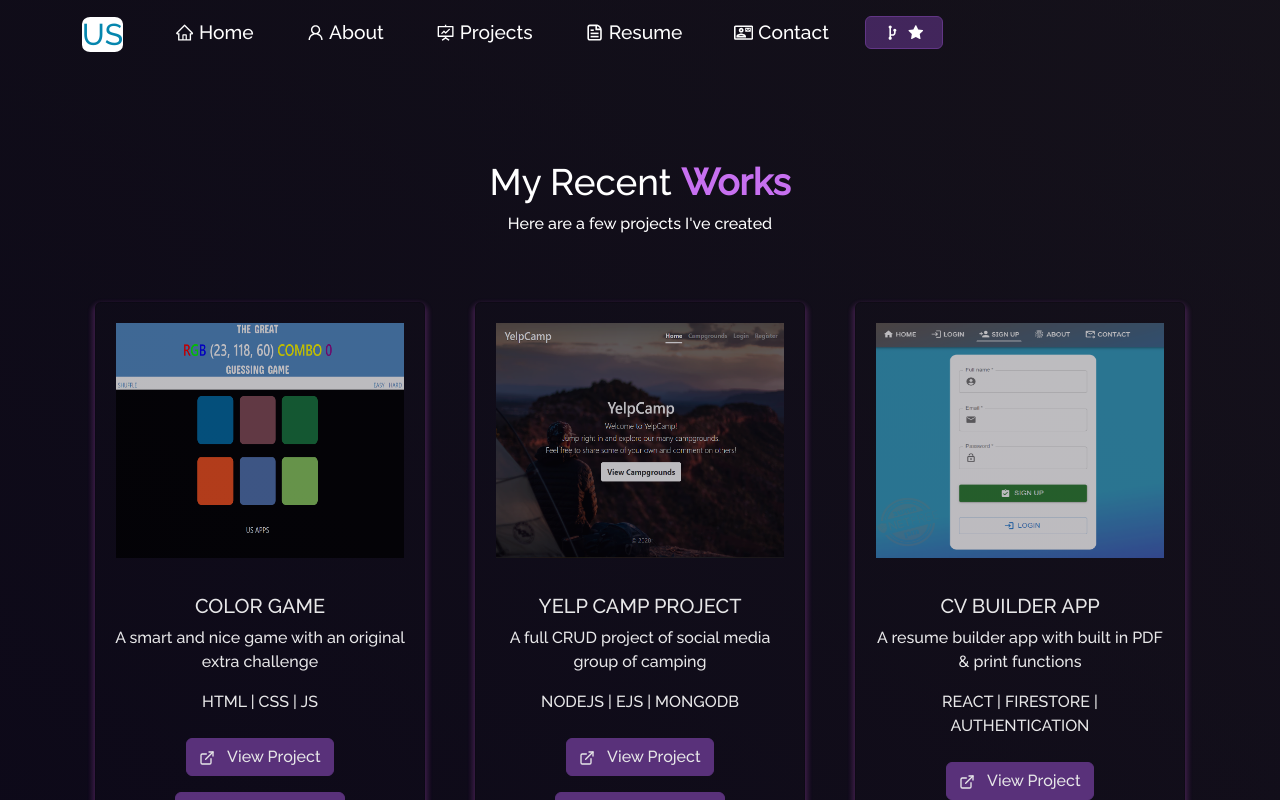
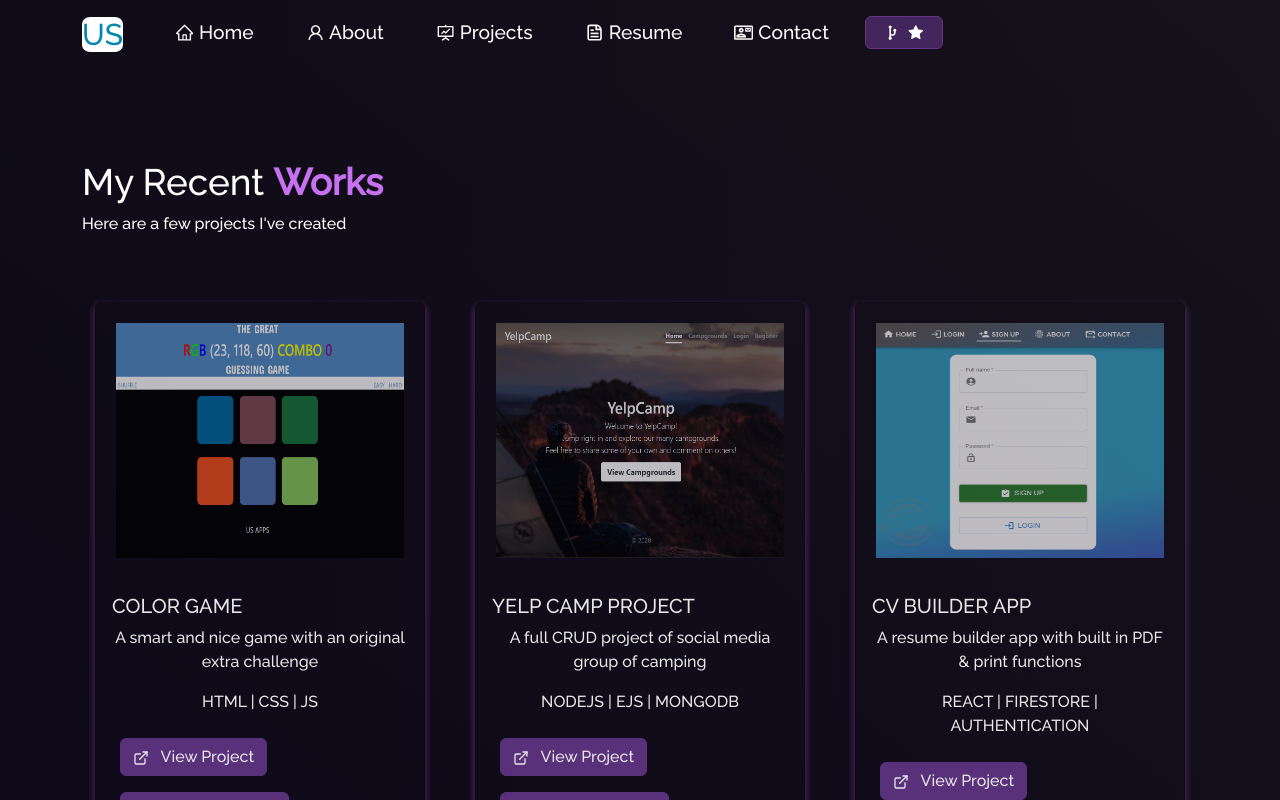
Before and after one commit to urlsab/portfolio, a React (Create React App) app: page /project in a window 1280 px wide. Shown: the top 800 px of the page. Built offline with nearby package versions, Linux system fonts and the light colour scheme.

Commit message:
comment some code

```diff
--- a/src/App.js
+++ b/src/App.js
@@ -14,21 +14,22 @@ import "./App.css";
 import Contact from "./Components/Contact/Contact";
 
 const App = () => {
-  const [load, setLoad] = useState(true);
+  // const [load, setLoad] = useState(true);
 
-  useEffect(() => {
-    console.log(load);
-    const timer = setTimeout(() => {
-      setLoad(false);
-    }, 1200);
+  // useEffect(() => {
+  //   console.log(load);
+  //   const timer = setTimeout(() => {
+  //     setLoad(false);
+  //   }, 1200);
 
-    return () => clearTimeout(timer);
-  }, []);
+  //   return () => clearTimeout(timer);
+  // }, []);
 
   return (
+
     <React.Fragment>
-      <Preloader load={load} />
-      <div className="App" id={load ? "no-scroll" : "scroll"}>
+      {/* <Preloader load={load} /> */}
+      {/* <div className="App" id={load ? "no-scroll" : "scroll"}> */}
         <Navbar />
         <ScrollToTop />
         <Routes>
@@ -39,7 +40,7 @@ const App = () => {
           <Route path="/contact" exact element={<Contact />} />
         </Routes>
         <Footer />
-      </div>
+      {/* </div> */}
     </React.Fragment>
   );
 }
```
